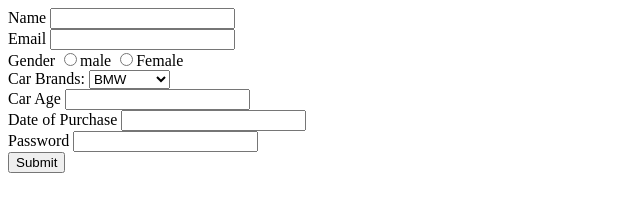
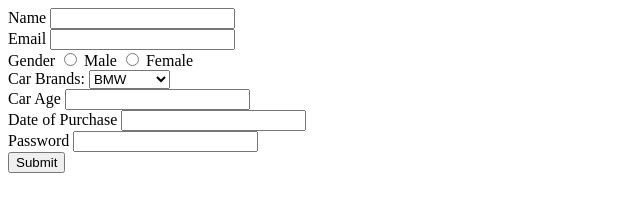
Before and after one commit to acciojob/car-insurance-form-imtritesh, a website: page main.html in a window 1280 px wide. Shown: the full height of the page, 0-640 px from the left. Drawn offline with Linux system fonts and the light colour scheme.

Commit message:
created a submission

```diff
--- a/main.html
+++ b/main.html
@@ -21,9 +21,11 @@
         </div>
         <div>
             <label for="gender">Gender</label>
-        <input type="radio" id="gender" name="male">male
-        <input type="radio" id="gender" name="female">Female
-        </div>
+    <input type="radio" id="male" name="gender">
+    <label for="male">Male</label>
+    <input type="radio" id="female" name="gender">
+    <label for="female">Female</label>
+    </div>
         <label for="cars">Car Brands:</label>
     <select id="cars" name="cars">
     <option value="bmw">BMW</option>
@@ -39,7 +41,7 @@
         <input type="text" id="dop" required>
         </div>
         <div>
-            <label for=password">Password</label>
+            <label for="password">Password</label>
         <input type="password" id="password" required>
         </div>
         <div>
```
